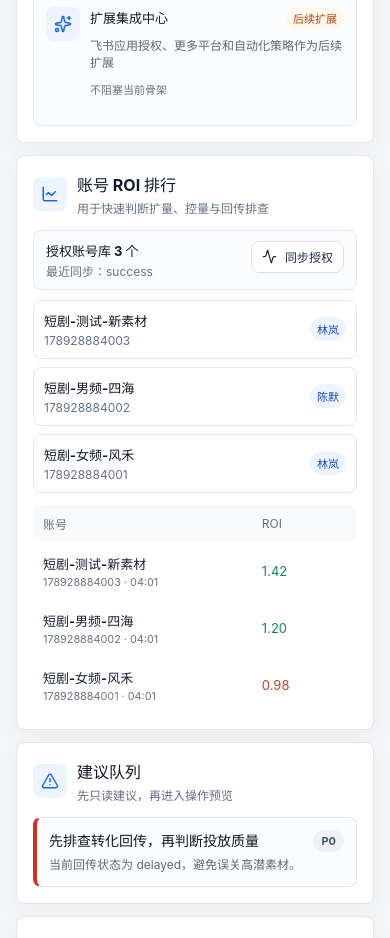
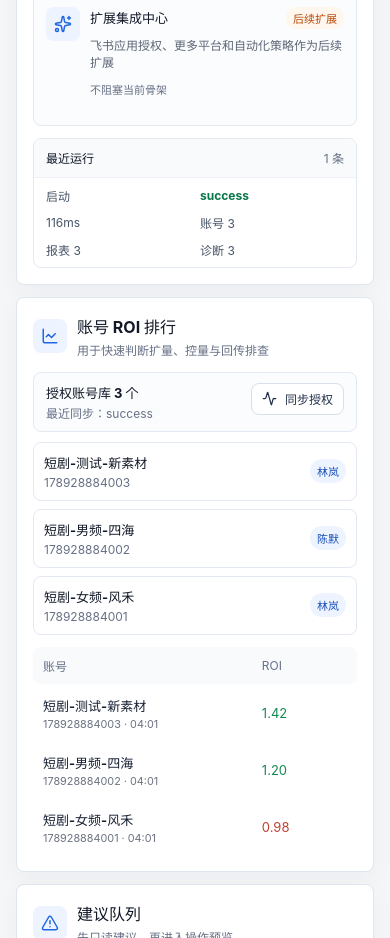
Before and after one commit to 2553355zy/JuLiang, a React (Vite) app in the folder v2-app/: page / in a window 390 px wide. Shown: the part 2240-3178 px from the top of the page. Built offline with nearby package versions, Linux system fonts and the light colour scheme.

Commit message:
Show recent software center runs

```diff
--- a/v2-app/src/App.css
+++ b/v2-app/src/App.css
@@ -370,6 +370,57 @@
   color: #667085;
   font-size: 11px;
   font-style: normal;
+}
+
+.software-run-list {
+  margin-top: 12px;
+  border: 1px solid #e3e9f2;
+  border-radius: 8px;
+  overflow: hidden;
+}
+
+.software-run-list-head,
+.software-run-row,
+.software-run-empty {
+  display: grid;
+  align-items: center;
+  gap: 10px;
+  min-height: 38px;
+  padding: 0 12px;
+  font-size: 12px;
+}
+
+.software-run-list-head {
+  grid-template-columns: 1fr auto;
+  background: #f8fafc;
+  color: #667085;
+}
+
+.software-run-list-head strong {
+  color: #111827;
+}
+
+.software-run-row {
+  grid-template-columns: 0.6fr 0.6fr 0.6fr repeat(3, minmax(0, 1fr));
+  border-top: 1px solid #eef2f7;
+  color: #475467;
+}
+
+.software-run-row strong {
+  color: #111827;
+}
+
+.software-run-row.success strong {
+  color: #067647;
+}
+
+.software-run-row.failed strong {
+  color: #c24133;
+}
+
+.software-run-empty {
+  color: #667085;
+  border-top: 1px solid #eef2f7;
 }
 
 .split-layout {
@@ -847,6 +898,11 @@
     justify-content: center;
   }
 
+  .software-run-row {
+    grid-template-columns: repeat(2, minmax(0, 1fr));
+    padding: 9px 12px;
+  }
+
   .feishu-actions button {
     width: 100%;
     justify-content: center;
--- a/v2-app/src/App.tsx
+++ b/v2-app/src/App.tsx
@@ -95,6 +95,7 @@ function App() {
     useState<NotificationDeliverySummary | null>(null)
   const [softwareRunStatus, setSoftwareRunStatus] = useState<SoftwareRunStatus>('idle')
   const [softwareRunSummary, setSoftwareRunSummary] = useState<SoftwareCenterRunSummary | null>(null)
+  const [softwareRuns, setSoftwareRuns] = useState<SoftwareCenterRun[]>([])
 
   const displayAccounts = portfolioProjection.accounts
   const displaySignals = portfolioProjection.materialSignals
@@ -369,15 +370,24 @@ function App() {
 
       applyWorkspaceRefresh(result)
       await softwareCenterRepository.saveRun(buildSoftwareCenterRun(trigger, 'success', startedAt, result))
-      setSoftwareRunSummary(await softwareCenterRepository.getSummary())
+      await loadSoftwareRunHistory()
       setSoftwareRunStatus('success')
     } catch (error) {
       await softwareCenterRepository.saveRun(
         buildSoftwareCenterRun(trigger, 'failed', startedAt, undefined, error),
       )
-      setSoftwareRunSummary(await softwareCenterRepository.getSummary())
+      await loadSoftwareRunHistory()
       setSoftwareRunStatus('failed')
     }
+  }
+
+  async function loadSoftwareRunHistory() {
+    const [summary, runs] = await Promise.all([
+      softwareCenterRepository.getSummary(),
+      softwareCenterRepository.listRuns(),
+    ])
+    setSoftwareRunSummary(summary)
+    setSoftwareRuns(runs.slice(0, 5))
   }
 
   const authorizedAdvertisers = advertiserSummary?.advertisers ?? []
@@ -491,6 +501,26 @@ function App() {
                 </div>
               </a>
             ))}
+          </div>
+          <div className="software-run-list" aria-label="软件中心最近运行">
+            <div className="software-run-list-head">
+              <strong>最近运行</strong>
+              <span>{softwareRuns.length ? `${softwareRuns.length} 条` : '暂无记录'}</span>
+            </div>
+            {softwareRuns.length ? (
+              softwareRuns.map((run) => (
+                <div className={`software-run-row ${run.status}`} key={run.id}>
+                  <span>{formatRunTrigger(run.trigger)}</span>
+                  <strong>{run.status}</strong>
+                  <span>{formatDuration(run.durationMs)}</span>
+                  <span>账号 {run.counts.advertisers}</span>
+                  <span>报表 {run.counts.reportRows}</span>
+                  <span>诊断 {run.counts.diagnostics}</span>
+                </div>
+              ))
+            ) : (
+              <div className="software-run-empty">刷新全部后会生成运行记录。</div>
+            )}
           </div>
         </section>
 
@@ -700,6 +730,15 @@ function formatSoftwareRunStatus(status: SoftwareRunStatus): string {
   return labels[status]
 }
 
+function formatRunTrigger(trigger: SoftwareCenterRunTrigger): string {
+  const labels: Record<SoftwareCenterRunTrigger, string> = {
+    startup: '启动',
+    manual: '手动',
+  }
+
+  return labels[trigger]
+}
+
 function buildSoftwareCenterRun(
   trigger: SoftwareCenterRunTrigger,
   status: SoftwareCenterRun['status'],
```
